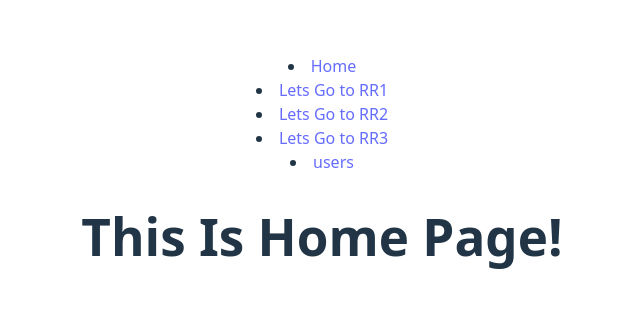
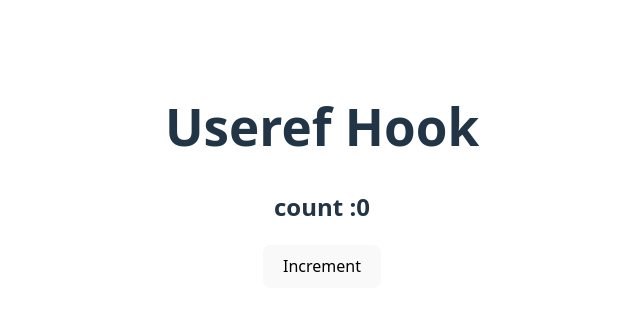
Before and after one commit to KandatiRanjithKumarReddy/react, a React (Vite) app: page / in a window 1280 px wide. Shown: the part 224-534 px from the top of the page, without its empty margins (318-958 px from the left). Built offline with nearby package versions, Linux system fonts and the light colour scheme.

Commit message:
feat(hooks): implemented useRef hook

```diff
--- a/src/App.jsx
+++ b/src/App.jsx
@@ -17,14 +17,14 @@ const Use_effect = lazy(() => import('./Components/Use_effect'))
 const Two_way_binding = lazy(() => import('./Components/Two_way_binding'))
 const Zustand = lazy(() => import('./Components/Zustand'))
 const React_hook_form = lazy(() => import('./Components/React_hook_form').then(module => ({ default: module.React_hook_form })))
-
+import Useref from './Components/Usereff'
 function App() {
   return (
     <Suspense fallback={<LoadingSpinner />}>
       <>
         {/* <Zustand /> */}
 
-        <RR />
+        {/* <RR />
         <Routes>
           <Route path='/' element={<h1>This Is Home Page!</h1>} />
           <Route path='/RR1' element={<RR1 />} />
@@ -33,7 +33,7 @@ function App() {
           <Route path='/Dispalyusers' element={<Display />} />
 
           <Route path='*' element={<h1>404 - Page Not Found</h1>} />
-        </Routes>
+        </Routes>  */}
 
 
         {/* <DataProvider>
@@ -46,6 +46,8 @@ function App() {
         {/* <Use_effect/> */}
         {/* <Two_way_binding/> */}
         {/* <React_hook_form/> */}
+        <Useref/>
+
 
 
 
--- /dev/null
+++ b/src/Components/Usereff.jsx
@@ -0,0 +1,46 @@
+import React, { useState, useRef } from 'react'
+
+
+// function Usereff() {
+//     const [count, setCount] = useState(0);
+//     console.log("Component Rendered");
+//     const user= {name: "ranjith Kumar reddy", age: 21 };
+//     //1st Render User = #400 address in heap;
+//     //2nd Render User = #500 address in heap;
+//     list.push(user);
+//     if (list.length === 2) {
+//         console.log(list);
+//         console.log(list[0] === list[1])
+//     }
+//     return (
+//         <div>
+//             <h1>Useref Hook</h1>
+//             <h2>count :{count}</h2>
+//             <button onClick={() => setCount(count + 1)}>Increment</button>
+//         </div>
+//     )
+// }
+
+const list = [];
+
+function Usereff() {
+    const [count, setCount] = useState(0);
+    console.log("Component Rendered");
+    const reference= useRef({name: "ranjith Kumar reddy", age: 21 });
+    //1st Render User = #400 address in heap;
+    //2nd Render User = #500 address in heap;
+    list.push(reference);
+    if (list.length === 2) {
+        console.log(list);
+        console.log(list[0] === list[1])
+    }
+    return (
+        <div>
+            <h1>Useref Hook</h1>
+            <h2>count :{count}</h2>
+            <button onClick={() => setCount(count + 1)}>Increment</button>
+        </div>
+    )
+}
+
+export default Usereff
```
